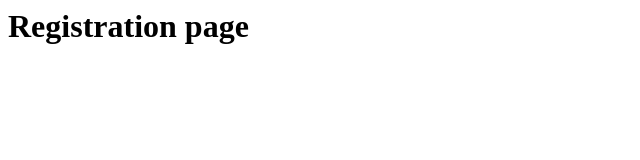
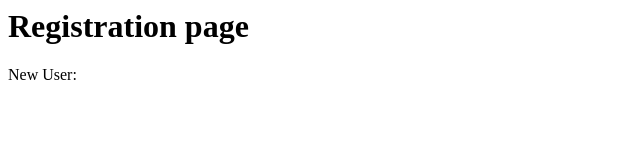
Before and after one commit to FAZYCP/git-learning, a plain HTML site: page registration.html in a window 1280 px wide. Shown: the full height of the page, 0-640 px from the left. Drawn offline with Linux system fonts and the light colour scheme.

Commit message:
Updates on reg page

```diff
--- a/registration.html
+++ b/registration.html
@@ -4,5 +4,6 @@
   </head>
   <body>
     <h1>Registration page</h1>
+    <form>New User:</form>
   </body>
 </html>
```
